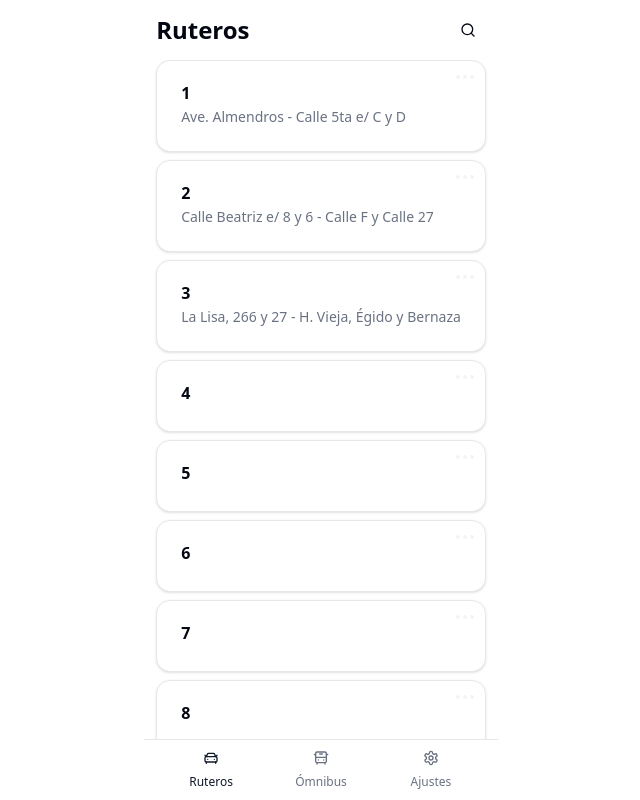
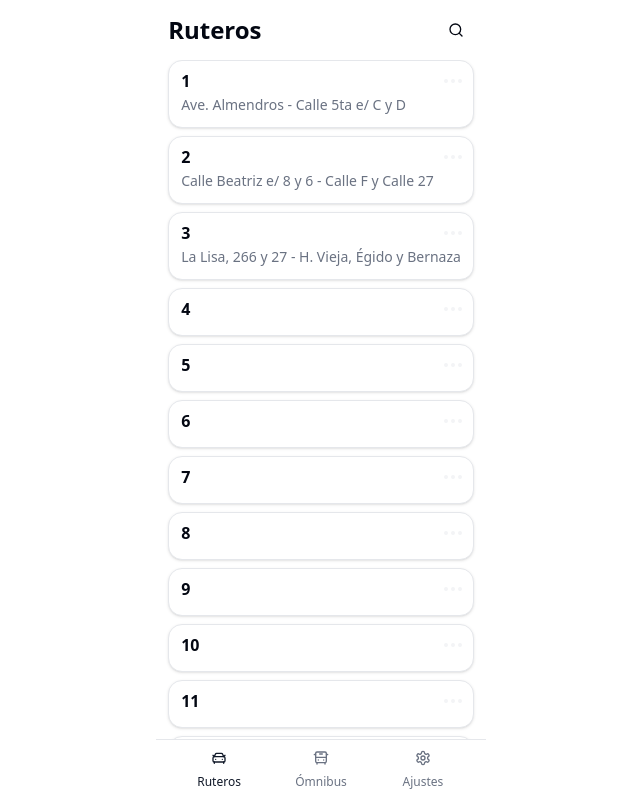
Before and after one commit to addielmoldes/havana_routes, a React (Vite) app: page / in a window 1280 px wide. Shown: the whole page, without its empty margins (319-959 px from the left). Built offline with nearby package versions, Linux system fonts and the light colour scheme.

Commit message:
style(cards): adjusted card header padding and dropdown menu position

```diff
--- a/src/components/features/RouteList.tsx
+++ b/src/components/features/RouteList.tsx
@@ -16,10 +16,10 @@ export default function RouteList({routes}: { routes: VehicleRoute[] }) {
     const routeCards = filteredRoutes.map((vehicle: VehicleRoute) =>
         <Card
             key={vehicle.code}
-            className="mb-2 relative"
+            className="mb-2 relative py-3"
             onClick={() => console.log('mapa')}
         >
-            <CardHeader>
+            <CardHeader className="px-3">
                 <CardTitle>{vehicle.code}</CardTitle>
                 <CardDescription>{vehicle.route}</CardDescription>
             </CardHeader>
--- a/src/components/layout/CardOptions.tsx
+++ b/src/components/layout/CardOptions.tsx
@@ -14,7 +14,7 @@ export default function CardOptions() {
     }
 
     return (
-        <div className="absolute top-1 right-2">
+        <div className="absolute top-2 right-2">
             <DropdownMenu>
                 <DropdownMenuTrigger>
                     <Ellipsis className="text-accent"/>
```
